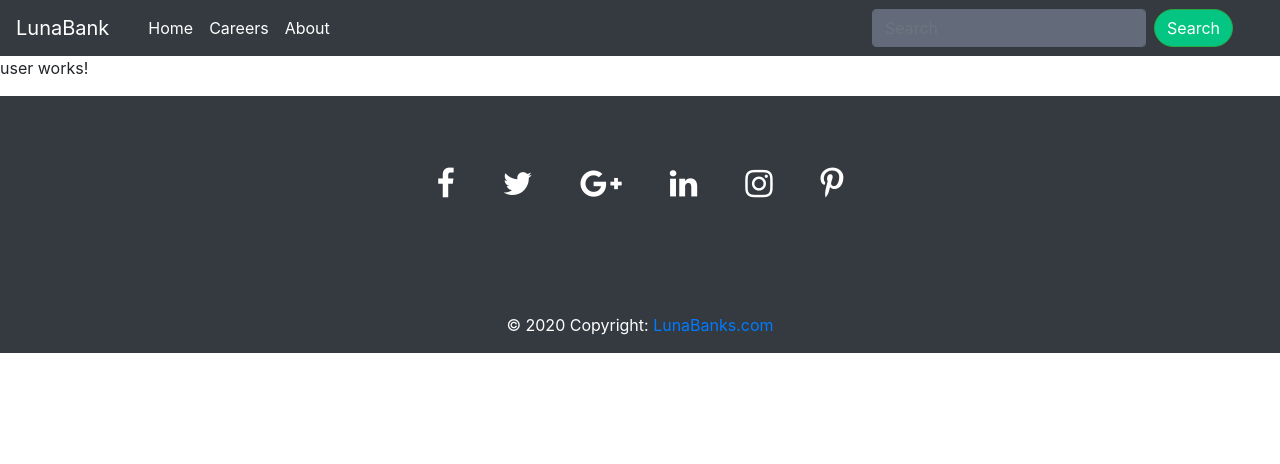
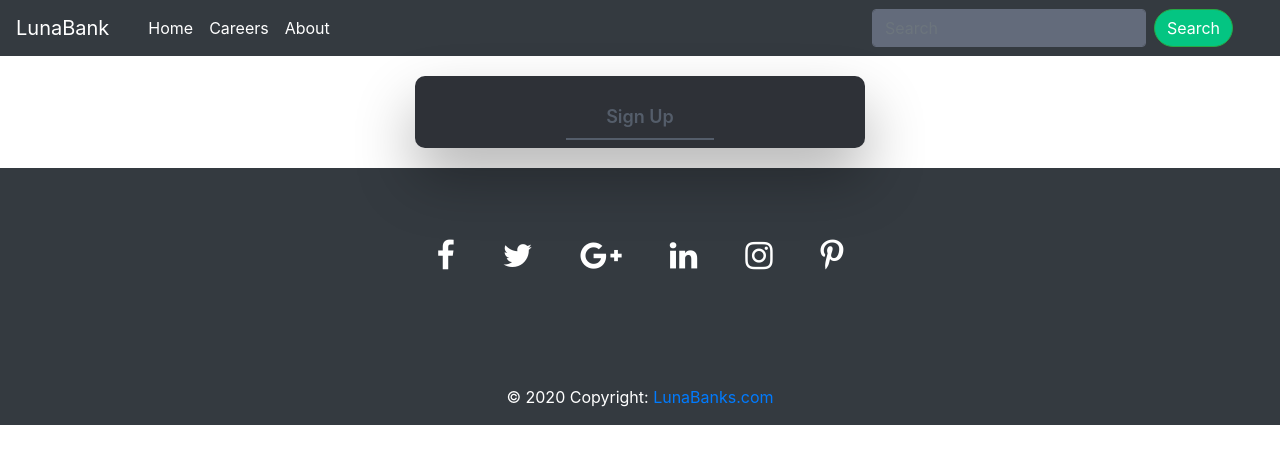
Before and after one commit to okeleyekabiru/Luna-Bank, an Angular app in the folder LunaUi/: page /user in a window 1280 px wide. Shown: the top 464 px of the page. Built offline with nearby package versions, Linux system fonts and the light colour scheme.

Commit message:
add registration outlet to user component

```diff
--- a/LunaUi/src/app/apppage.component.html
+++ b/LunaUi/src/app/apppage.component.html
@@ -1,2 +1 @@
-
 <div>Hello</div>
--- a/LunaUi/src/app/user/user.component.html
+++ b/LunaUi/src/app/user/user.component.html
@@ -1 +1,12 @@
-<p>user works!</p>
+<div class="wrapper">
+    <div class="wrapped-div">
+        <div class="tab-header">
+            <h2 routerLink="/user/registration" routerLinkActive="active"> Sign Up</h2>
+        </div>
+        <div class="row">
+            <div class="col-md-10 offset-md-1">
+                <router-outlet></router-outlet>
+            </div>
+        </div>
+    </div>
+</div>
```
Also changed, not shown: 1 other file (tests, documents, lock files or other folders).
